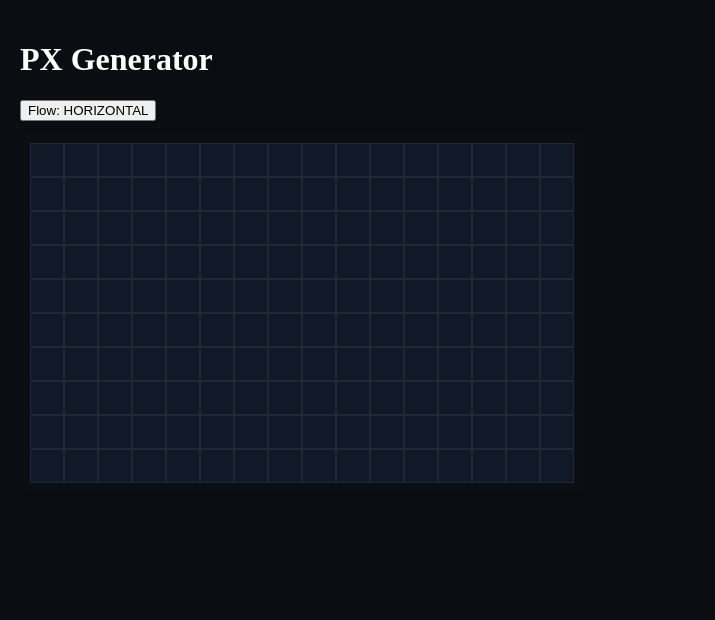
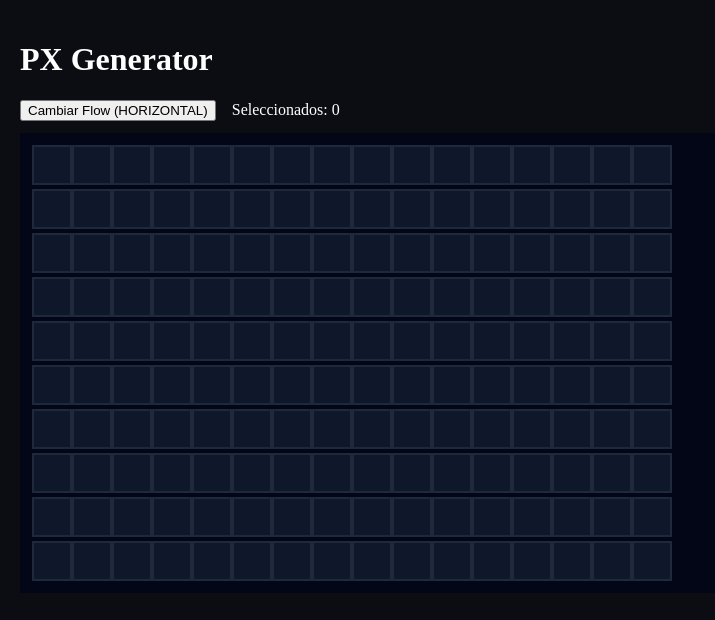
Before and after one commit to emiliozoom/px-generator, a Next.js app: page / in a window 1280 px wide. Shown: the top 620 px of the page, without its empty margins (0-715 px from the left). Built offline with nearby package versions, Linux system fonts and the light colour scheme.

Commit message:
Refactor PixelGridCanvas for improved readability

```diff
--- a/components/PixelGridCanvas.tsx
+++ b/components/PixelGridCanvas.tsx
@@ -7,8 +7,8 @@ type Cell = {
   y: number;
 };
 
-const GRID_COLS = 16;
-const GRID_ROWS = 10;
+const COLS = 16;
+const ROWS = 10;
 
 export default function PixelGridCanvas() {
   const [activeCells, setActiveCells] = useState<Cell[]>([]);
@@ -26,89 +26,76 @@ export default function PixelGridCanvas() {
     });
   }
 
-  function getActiveCells() {
-    return [...activeCells];
+  function unique(values: number[]) {
+    const r: number[] = [];
+    values.forEach((v) => !r.includes(v) && r.push(v));
+    return r;
   }
 
-  function uniqueNumbers(values: number[]) {
-    const result: number[] = [];
-    for (const v of values) {
-      if (!result.includes(v)) result.push(v);
+  function buildFlow() {
+    if (!activeCells.length) return [];
+
+    const result: Cell[] = [];
+
+    if (flowMode === "HORIZONTAL") {
+      const rows = unique(activeCells.map((c) => c.y)).sort((a, b) => a - b);
+
+      rows.forEach((row, i) => {
+        let cells = activeCells
+          .filter((c) => c.y === row)
+          .sort((a, b) => a.x - b.x);
+
+        if (i % 2 === 1) cells.reverse();
+        result.push(...cells);
+      });
+    } else {
+      const cols = unique(activeCells.map((c) => c.x)).sort((a, b) => a - b);
+
+      cols.forEach((col, i) => {
+        let cells = activeCells
+          .filter((c) => c.x === col)
+          .sort((a, b) => a.y - b.y);
+
+        if (i % 2 === 1) cells.reverse();
+        result.push(...cells);
+      });
     }
+
     return result;
   }
 
-  function getFlowPath() {
-    const active = getActiveCells();
-    if (!active.length) return [];
-
-    const path: Cell[] = [];
-
-    if (flowMode === "HORIZONTAL") {
-      const rows = uniqueNumbers(active.map((c) => c.y)).sort(
-        (a, b) => a - b
-      );
-
-      rows.forEach((row, idx) => {
-        let rowCells = active
-          .filter((c) => c.y === row)
-          .sort((a, b) => a.x - b.x);
-
-        if (idx % 2 === 1) rowCells = rowCells.reverse();
-        path.push(...rowCells);
-      });
-    } else {
-      const cols = uniqueNumbers(active.map((c) => c.x)).sort(
-        (a, b) => a - b
-      );
-
-      cols.forEach((col, idx) => {
-        let colCells = active
-          .filter((c) => c.x === col)
-          .sort((a, b) => a.y - b.y);
-
-        if (idx % 2 === 1) colCells = colCells.reverse();
-        path.push(...colCells);
-      });
-    }
-
-    return path;
-  }
-
-  const flowPath = getFlowPath();
+  const flow = buildFlow();
 
   return (
     <div>
       <div style={{ marginBottom: 12 }}>
-        <button
-          onClick={() =>
-            setFlowMode(
-              flowMode === "HORIZONTAL" ? "VERTICAL" : "HORIZONTAL"
-            )
-          }
-        >
-          Flow: {flowMode}
+        <button onClick={() =>
+          setFlowMode(flowMode === "HORIZONTAL" ? "VERTICAL" : "HORIZONTAL")
+        }>
+          Cambiar Flow ({flowMode})
         </button>
+
+        <span style={{ marginLeft: 16 }}>
+          Seleccionados: {activeCells.length}
+        </span>
       </div>
 
       <div
         style={{
           display: "grid",
-          gridTemplateColumns: `repeat(${GRID_COLS}, 32px)`,
-          gridTemplateRows: `repeat(${GRID_ROWS}, 32px)`,
-          gap: 2,
-          background: "#0b0f14",
-          padding: 10,
-          width: "fit-content",
+          gridTemplateColumns: `repeat(${COLS}, 36px)`,
+          gap: 4,
+          background: "#020617",
+          padding: 12,
         }}
       >
-        {Array.from({ length: GRID_ROWS }).map((_, y) =>
-          Array.from({ length: GRID_COLS }).map((_, x) => {
+        {Array.from({ length: ROWS }).map((_, y) =>
+          Array.from({ length: COLS }).map((_, x) => {
             const active = activeCells.some(
               (c) => c.x === x && c.y === y
             );
 
-            const index = flowPath.findIndex(
+            const index = flow.findIndex(
               (c) => c.x === x && c.y === y
             );
 
@@ -117,16 +104,17 @@ export default function PixelGridCanvas() {
                 key={`${x}-${y}`}
                 onClick={() => toggleCell(x, y)}
                 style={{
-                  width: 32,
-                  height: 32,
-                  background: active ? "#0ea5e9" : "#111827",
-                  border: "1px solid #1f2933",
+                  width: 36,
+                  height: 36,
+                  background: active ? "#22c55e" : "#0f172a",
+                  border: "2px solid #1e293b",
+                  cursor: "pointer",
                   display: "flex",
                   alignItems: "center",
                   justifyContent: "center",
-                  color: "#fff",
-                  fontSize: 10,
-                  cursor: "pointer",
+                  fontSize: 11,
+                  color: "#e5e7eb",
+                  userSelect: "none",
                 }}
               >
                 {index >= 0 ? index + 1 : ""}
```
